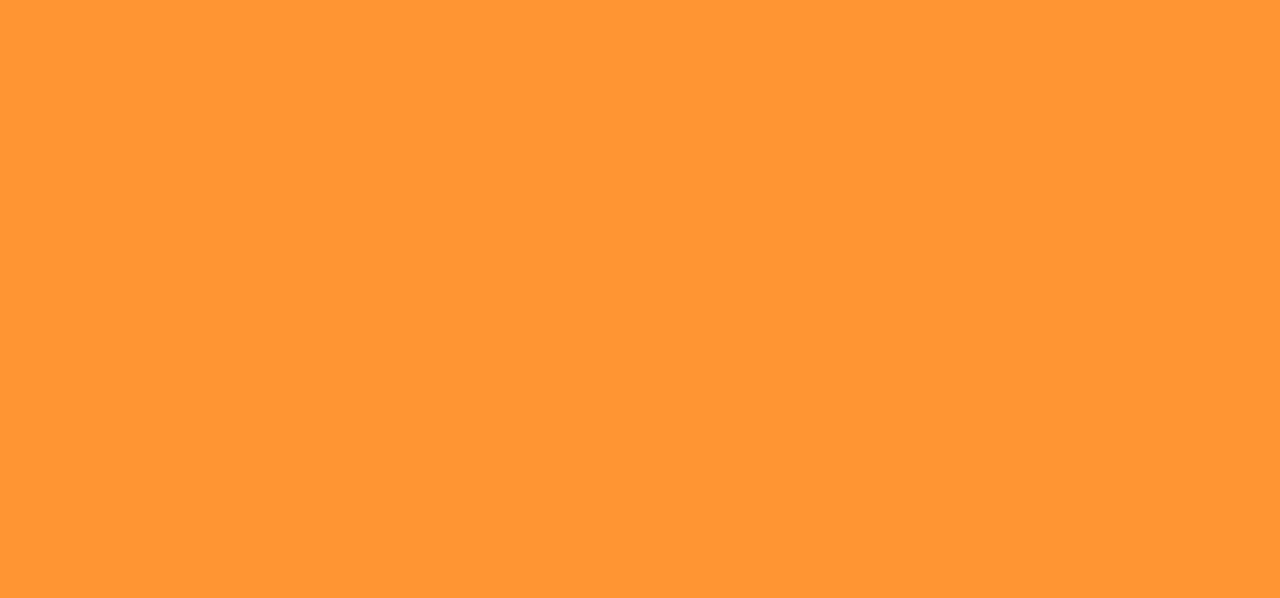
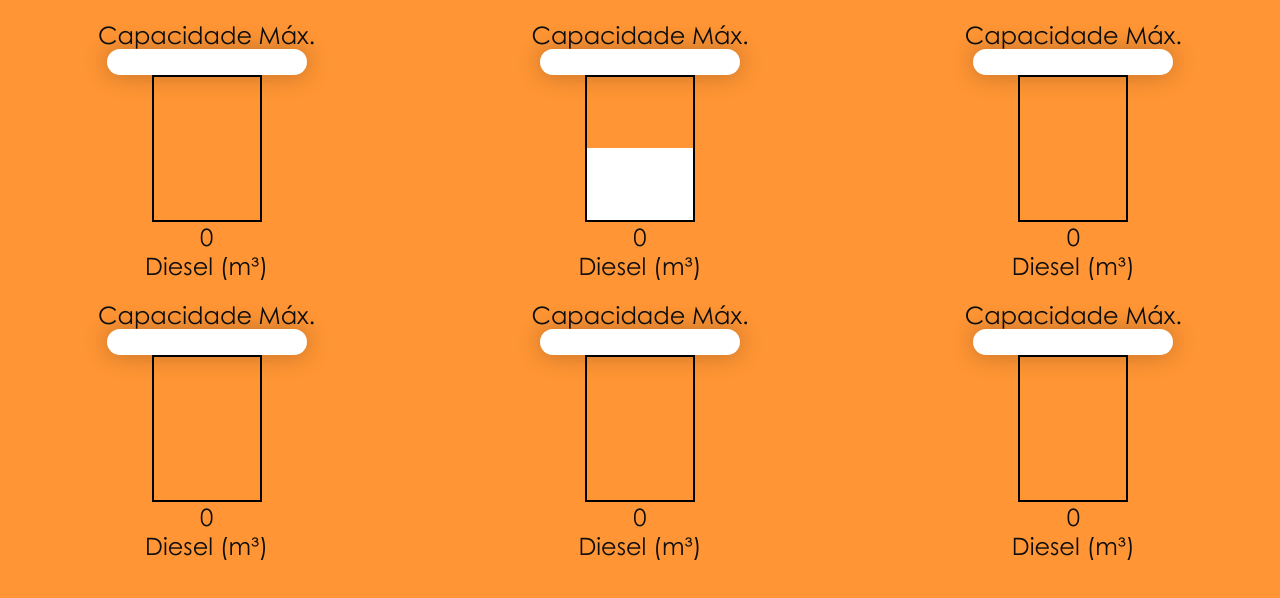
Before and after one commit to fernandopredes/ShipStockSentry-front, a React (Vite) app: page /1 in a window 1280 px wide. Before the commit this address had no page. Shown: the top 598 px of the page. Built offline with nearby package versions, Linux system fonts and the light colour scheme.

Commit message:
iniciada a lógica dos tanks

```diff
--- a/src/Router.tsx
+++ b/src/Router.tsx
@@ -1,12 +1,14 @@
 import { Route, Routes } from "react-router-dom";
 import Home from "./pages/Home/Home";
 import Register from "./pages/Register/Register";
+import Details from "./pages/Details/Details";
 
 export const Router = () => {
   return (
     <Routes>
         <Route path="/" element={<Home />} />
         <Route path="/register" element={<Register />} />
+        <Route path="/:id" element={<Details />} />
     </Routes>
   )
 }
--- a/src/components/DashBoard/DashBoard.tsx
+++ b/src/components/DashBoard/DashBoard.tsx
@@ -4,7 +4,7 @@ import { useEffect, useState } from "react";
 import { Cards, Menu } from "./DashBoardStyle";
 import miniatura from "../../assets/miniatura.png";
 import minilogo from "../../assets/minilogo.png"
-import { useNavigate } from "react-router-dom";
+import { Link, useNavigate } from "react-router-dom";
 import NewRob from "../NewRob/NewRob";
 import Card from "../Card/Card";
 
@@ -74,9 +74,6 @@ const DashBoard = () => {
     setTimeout(() => navigate('/'), 1000)
   }
 
-  /* Variável apenas para mostrar a numeração dos cards na ordem inversa. */
-  let total = dailyRecord.length+1
-
   return (
     <>
       <Menu>
@@ -102,12 +99,14 @@ const DashBoard = () => {
           {/* Invertendo o array de ROB's para aparecer do último até o primeiro e usando o .map */}
           {dailyRecord.reverse().map((record, index)=>(
             <li>
-              <Card
-                key={index}
-                id={total-=1}
-                ship={user.ship_name}
-                date={record.date}
-              />
+              <Link to={`/${record.id}`}>
+                <Card
+                  key={index}
+                  id={record.id}
+                  ship={user.ship_name}
+                  date={record.date}
+                />
+              </Link >
             </li>
           ))}
         </ul>
--- /dev/null
+++ b/src/pages/Details/Details.tsx
@@ -0,0 +1,107 @@
+import React, { useEffect, useState } from 'react'
+import { useParams } from "react-router-dom";
+import api from '../../api';
+import { DetailsPage } from './DetailsStyle';
+
+
+type DailyRecord = {
+  id:number
+  date:string
+  diesel:number
+  drill_water:number
+  fresh_water:number
+  barite:number
+  bentonite:number
+  user_id:number
+}
+
+const Details = () => {
+  /* pegar o id da url */
+  const { id } = useParams();
+  const token = localStorage.getItem('token')
+  const [record, setRecord] = useState<DailyRecord>({
+    id: 0,
+    date: "",
+    diesel: 0,
+    drill_water: 0,
+    fresh_water: 0,
+    barite: 0,
+    bentonite:
+    0,
+    user_id: 0
+  });
+
+
+  useEffect(() => {
+
+
+    return () => {
+      api.get(`/daily_record/${id}`, {
+        headers: {
+          'Authorization': `Bearer ${token}`
+        }
+      })
+      .then(res => {
+        setRecord(res.data);
+        console.log(res.data)
+      })
+      .catch(error => {
+        console.error(error);
+      });
+    }
+  }, [])
+
+
+  return (
+    <DetailsPage>
+      <ul>
+        <li>
+          <span>Capacidade Máx.</span>
+          <input type="text" />
+          <div className="square"></div>
+          <span>{record.diesel}</span>
+          <span>Diesel (m³)</span>
+        </li>
+        <li>
+          <span>Capacidade Máx.</span>
+          <input type="text" />
+          <div className="square">
+            <div className="filled"></div>
+          </div>
+          <span>{record.diesel}</span>
+          <span>Diesel (m³)</span>
+        </li>
+        <li>
+          <span>Capacidade Máx.</span>
+          <input type="text" />
+          <div className="square"></div>
+          <span>{record.diesel}</span>
+          <span>Diesel (m³)</span>
+        </li>
+        <li>
+          <span>Capacidade Máx.</span>
+          <input type="text" />
+          <div className="square"></div>
+          <span>{record.diesel}</span>
+          <span>Diesel (m³)</span>
+        </li>
+        <li>
+          <span>Capacidade Máx.</span>
+          <input type="text" />
+          <div className="square"></div>
+          <span>{record.diesel}</span>
+          <span>Diesel (m³)</span>
+        </li>
+        <li>
+          <span>Capacidade Máx.</span>
+          <input type="text" />
+          <div className="square"></div>
+          <span>{record.diesel}</span>
+          <span>Diesel (m³)</span>
+        </li>
+      </ul>
+    </DetailsPage>
+  )
+}
+
+export default Details
--- /dev/null
+++ b/src/pages/Details/DetailsStyle.ts
@@ -0,0 +1,51 @@
+import styled from "styled-components"
+
+export const DetailsPage = styled.div `
+ul{
+  display: grid;
+  grid-template-columns: repeat(3, 1fr);
+  gap: 20px;
+  margin-top: 20px;
+  margin-bottom: 50px;
+  li{
+    display: flex;
+    flex-direction:column;
+    align-items:center;
+    span{
+      font-style: normal;
+      font-weight: 400;
+      font-size: 24px;
+      line-height: 29px;
+      color: #0E0E0E;
+    }
+    input{
+      border-radius: 10px;
+      border:none;
+      width: 200px;
+      padding: 5px 0px 5px 15px;
+      margin:0 0.5rem 0 0.5rem;
+      box-shadow: 0px 0px 25px rgba(0, 0, 0, 0.25);
+      border-radius: 25px;
+    }
+    input:focus {
+    outline: none;
+    }
+    .square{
+      position:relative;
+      width: 110px;
+      height: 147px;
+      border: 2px solid #000000;
+
+      transform: scaleY(-1);
+      .filled{
+        position: absolute;
+        top: 0;
+        left: 0;
+        height: 50%;
+        width: 100%;
+        background-color: white;
+      }
+    }
+  }
+}
+`
```
